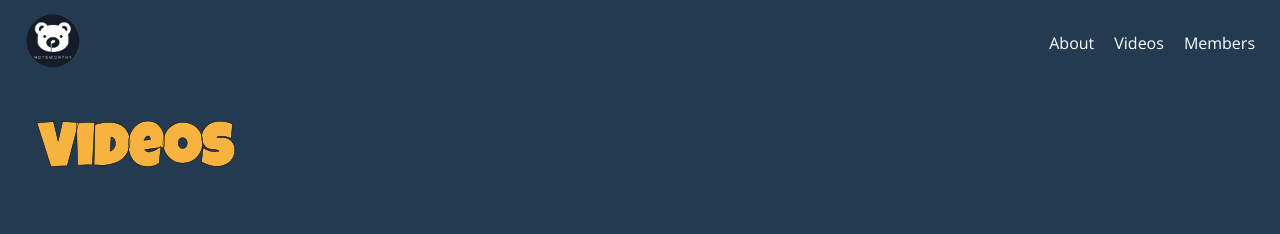
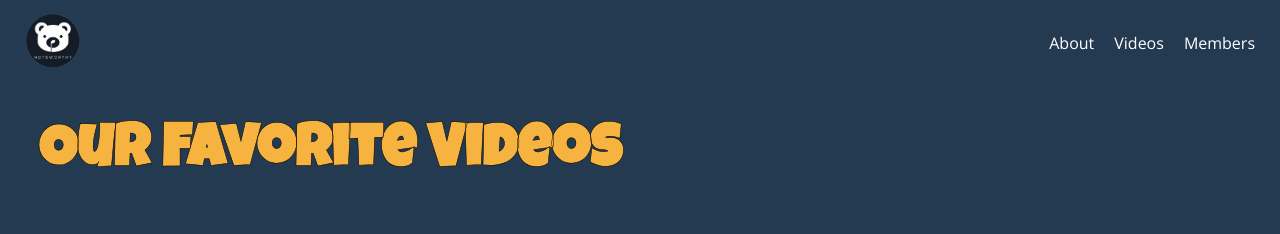
Before and after one commit to rkumar06/webdevproj2, a React (Vite) app in the folder proj2/: page /videos in a window 1280 px wide. Shown: the top 234 px of the page. Built offline with nearby package versions, Linux system fonts and the light colour scheme.

Commit message:
videos done

```diff
--- a/proj2/src/Videos.jsx
+++ b/proj2/src/Videos.jsx
@@ -25,7 +25,7 @@ function Videos(){
     return (
         <div className="videos-page">
             <div className="members-title">
-                <h1>Videos</h1>
+                <h1>Our Favorite Videos</h1>
             </div>
 
 
```
